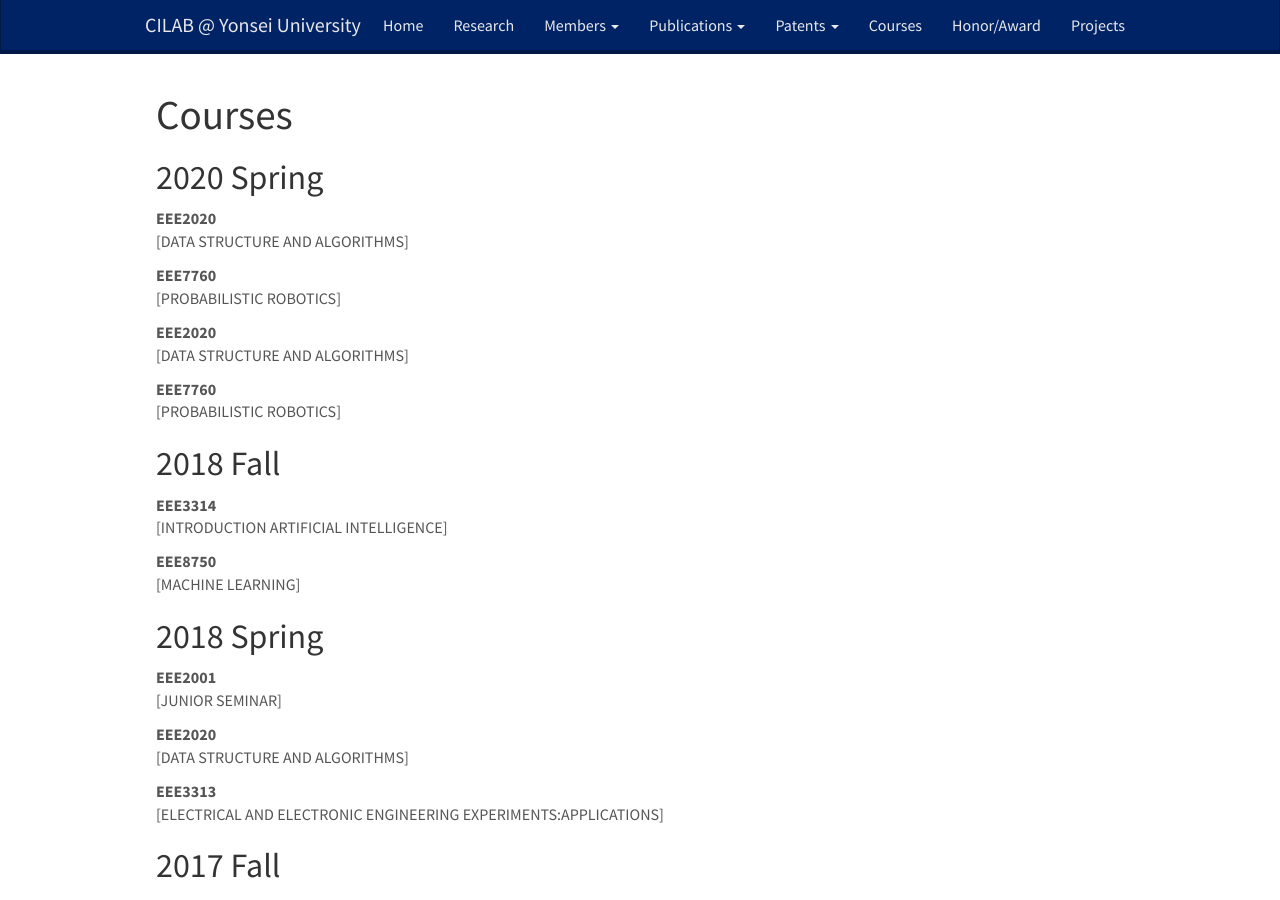
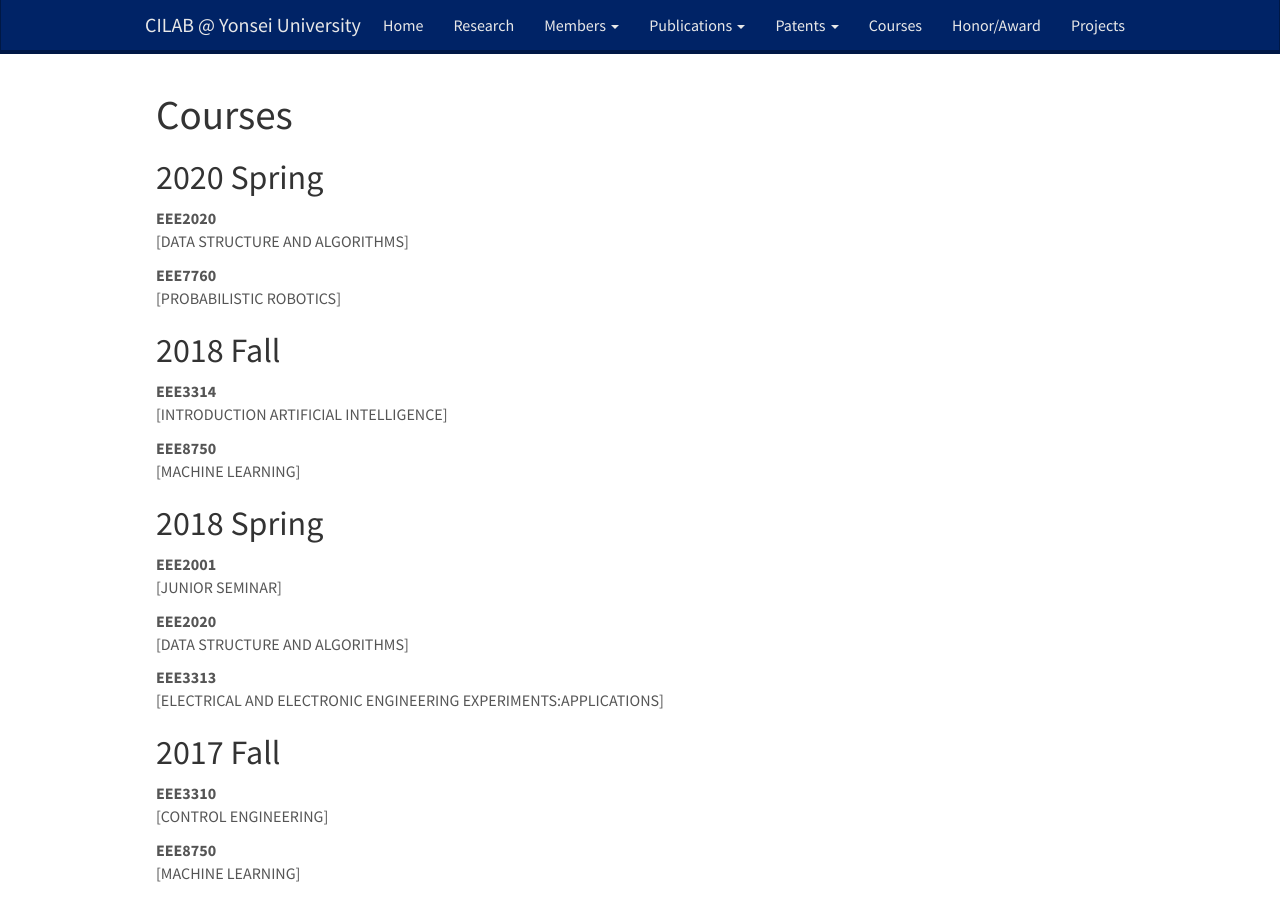
Before and after one commit to won4113/cilab-yonsei.github.io, a Jekyll site: the page built from _pages/courses.md, in a window 1280 px wide and 900 px high. Built offline with Jekyll 4.4.1, drawn with Linux system fonts in a browser that asks for light colours; nearby versions of some CDN libraries.

```diff
--- a/_data/course_list.yml
+++ b/_data/course_list.yml
@@ -1,11 +1,3 @@
-- title: DATA STRUCTURE AND ALGORITHMS
-  number: EEE2020
-  year: 2020
-  semester: Spring
-- title: PROBABILISTIC ROBOTICS
-  number: EEE7760
-  year: 2020
-  semester: Spring
 - title: DATA STRUCTURE AND ALGORITHMS
   number: EEE2020
   year: 2020
```
